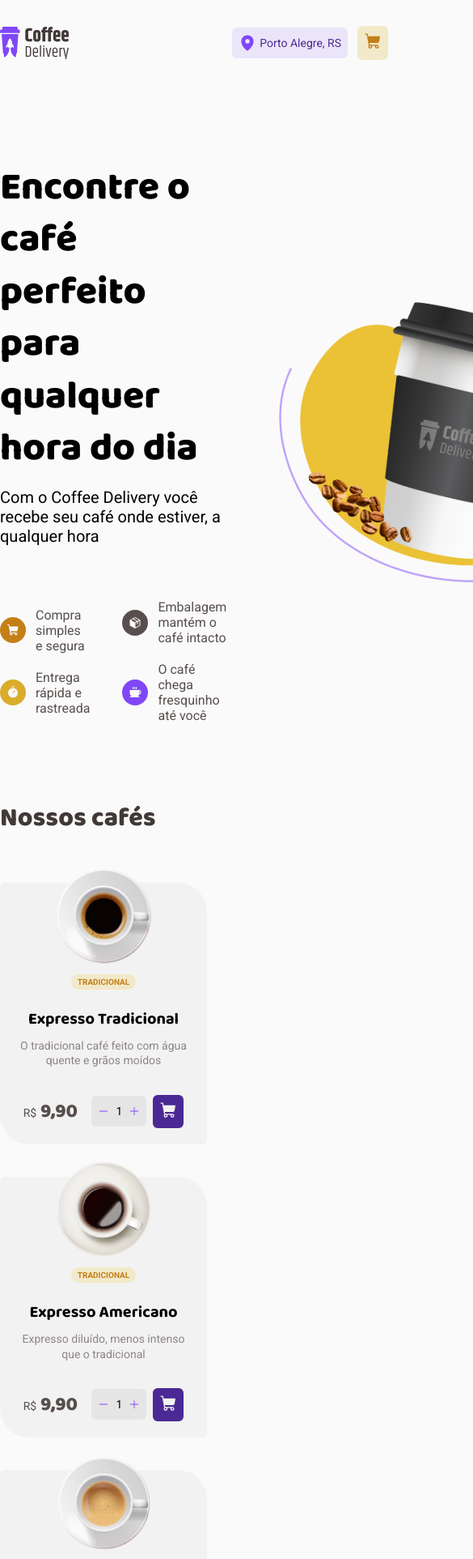
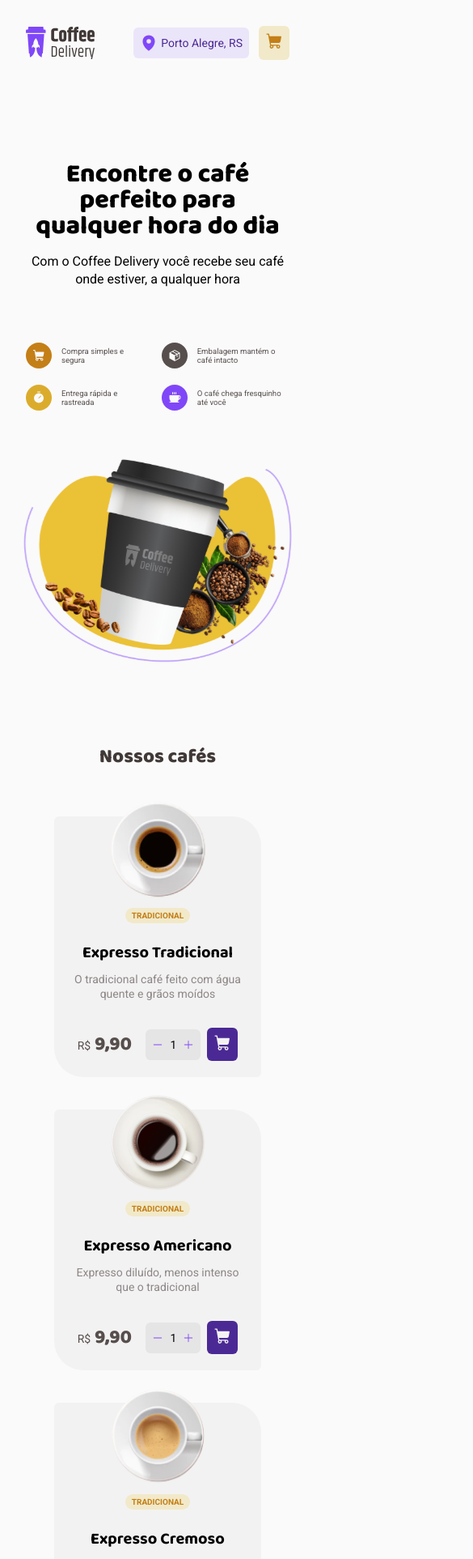
Before and after one commit to brunomat480/coffee-delivery, a React (Vite) app: page / in a window 390 px wide. Shown: the top 1925 px of the page at 81% size, 585 px wide, since content can reach past the window. Built offline with nearby package versions, Linux system fonts and the light colour scheme.

Commit message:
style:responsive homepage

```diff
--- a/src/components/Header/index.tsx
+++ b/src/components/Header/index.tsx
@@ -1,6 +1,6 @@
 import { Link } from 'react-router-dom';
 
-import { HeaderContainer } from './styles';
+import { HeaderContainer, Location } from './styles';
 
 import { MapPin, ShoppingCart } from '@phosphor-icons/react';
 import { useTheme } from 'styled-components';
@@ -15,13 +15,21 @@ export function Header() {
       <img src={logo} alt="Logo" />
 
       <div>
-        <span>
-          <MapPin color={theme.colors.purple} size={22} weight="fill" />
+        <Location>
+          <MapPin
+            color={theme.colors.purple}
+            size={22}
+            weight="fill"
+          />
           Porto Alegre, RS
-        </span>
+        </Location>
 
         <Link to="/">
-          <ShoppingCart color={theme.colors['yellow-dark']} size={22} weight="fill" />
+          <ShoppingCart
+            color={theme.colors['yellow-dark']}
+            size={22}
+            weight="fill"
+          />
         </Link>
       </div>
     </HeaderContainer>
--- a/src/components/Header/styles.ts
+++ b/src/components/Header/styles.ts
@@ -5,25 +5,12 @@ export const HeaderContainer = styled.header`
 
   display: flex;
   justify-content: space-between;
+  align-items: center;
 
   div {
     display: flex;
     align-items: center;
     gap: .75rem;
-
-    span {
-      padding: .5rem;
-
-      display: flex;
-      align-items: center;
-      gap: .25rem;
-
-      background: ${({ theme }) => theme.colors['purple-light']};
-      color: ${({ theme }) => theme.colors['purple-dark']};
-
-      font-size: .875rem;
-      border-radius: 6px;
-    }
 
     a {
       padding: .5rem;
@@ -31,6 +18,18 @@ export const HeaderContainer = styled.header`
 
       background: ${({ theme }) => theme.colors['yellow-light']};
     }
-
   }
 `;
+
+export const Location = styled.span`
+  padding: .5rem;
+  font-size: .875rem;
+  border-radius: 6px;
+
+  display: flex;
+  align-items: center;
+  gap: .25rem;
+
+  background: ${({ theme }) => theme.colors['purple-light']};
+  color: ${({ theme }) => theme.colors['purple-dark']};
+`;
--- a/src/components/ProductCard/index.tsx
+++ b/src/components/ProductCard/index.tsx
@@ -1,6 +1,6 @@
 import { Minus, Plus, ShoppingCart } from '@phosphor-icons/react';
 import { useTheme } from 'styled-components';
-import { ButtonAddProduct, Price, ProductCardContainer, ProductControls, Quantity, Type } from './styles';
+import { ButtonAddProduct, Price, ProductCardContainer, ProductControls, QuantityProducts, Type, TypeGroups } from './styles';
 import { formatCurrency } from '../../utils/formatCurrency';
 
 interface ProductCardProps {
@@ -11,33 +11,35 @@ interface ProductCardProps {
   price: number;
 }
 
-export function ProductCard({ image, name, types, description, price }: ProductCardProps) {
+export function ProductCard({
+  image,
+  name,
+  types,
+  description,
+  price
+}: ProductCardProps) {
   const { colors } = useTheme();
 
   return (
     <ProductCardContainer>
       <img src={image} />
 
-      <div className="types">
+      <TypeGroups>
         {types.map((type) => (
           <Type key={Math.random()}>
             {type}
           </Type>
         ))}
-      </div>
+      </TypeGroups>
 
-
-      <h3>
-        {name}
-      </h3>
-
+      <h3>{name}</h3>
       <p>{description}</p>
 
       <ProductControls>
         <Price><small>R$</small> {formatCurrency(price)}</Price>
 
         <div>
-          <Quantity>
+          <QuantityProducts>
             <button type="button">
               <Minus color={colors.purple} size={14} />
             </button>
@@ -45,10 +47,14 @@ export function ProductCard({ image, name, types, description, price }: ProductC
             <button type="button">
               <Plus color={colors.purple} size={14} />
             </button>
-          </Quantity>
+          </QuantityProducts>
 
           <ButtonAddProduct type="button">
-            <ShoppingCart color={colors['base-card']} size={22} weight='fill' />
+            <ShoppingCart
+              color={colors['base-card']}
+              size={22}
+              weight='fill'
+            />
           </ButtonAddProduct>
         </div>
       </ProductControls>
--- a/src/components/ProductCard/styles.ts
+++ b/src/components/ProductCard/styles.ts
@@ -2,17 +2,15 @@ import styled from 'styled-components';
 
 export const ProductCardContainer = styled.div`
   width: 16rem;
-  /* height: 19.375rem; */
   text-align: center;
-  padding-inline: 1.25rem;
-  padding-bottom: 1.25rem;
+  padding: 0 1.25rem 1.25rem;
 
   display: flex;
   flex-direction: column;
   align-items: center;
 
   background: ${({ theme }) => theme.colors['base-card']};
-  border-radius: 6px 36px 6px 36px;
+  border-radius: 6px 36px;
 
   img {
     margin-top: -1.2rem;
@@ -33,17 +31,18 @@ export const ProductCardContainer = styled.div`
 
     margin-top: .5rem;
   }
+`;
 
-  .types {
-    display: flex;
-    align-items: center;
-    gap: .25rem;
-  }
+export const TypeGroups = styled.div`
+  margin-top: .75rem;
+
+  display: flex;
+  align-items: center;
+  gap: .25rem;
 `;
 
 export const Type = styled.span`
   padding: .25rem .5rem;
-  margin-top: .75rem;
   background: ${({ theme }) => theme.colors['yellow-light']};
   border-radius: 100px;
 
@@ -60,7 +59,6 @@ export const ProductControls = styled.div`
   display: flex;
   align-items: center;
   justify-content: space-around;
-
 
   & > div {
     display: flex;
@@ -82,9 +80,9 @@ export const Price = styled.span`
   }
 `;
 
-export const Quantity = styled.div`
+export const QuantityProducts = styled.div`
   height: 2.375rem;
-  padding: .5rem;
+  padding-inline: .5rem;
   border-radius: 6px;
 
   background: ${({ theme }) => theme.colors['base-button']};
@@ -97,6 +95,13 @@ export const Quantity = styled.div`
 
   button {
     line-height: 0;
+    cursor: pointer;
+
+    &:hover {
+      svg {
+        fill: ${({ theme }) => theme.colors['purple-dark']};
+      }
+    }
   }
 `;
 
@@ -106,6 +111,7 @@ export const ButtonAddProduct = styled.button`
 
   background: ${({ theme }) => theme.colors['purple-dark']};
   cursor: pointer;
+  transition: background .1s;
 
   &:hover {
     background: ${({ theme }) => theme.colors.purple};
--- a/src/layout/DefaultLayout/styles.ts
+++ b/src/layout/DefaultLayout/styles.ts
@@ -2,7 +2,13 @@ import styled from 'styled-components';
 
 export const LayoutContainer = styled.div`
   max-width: 1120px;
-  min-width: 480px;
+  margin: auto;
 
-  margin: auto;
+  @media only screen and (max-width: 767px)  {
+    padding-inline: 2rem;
+  }
+
+  @media (min-width: 768px) and (max-width: 991px) {
+    padding-inline: 2rem;
+  }
 `;
--- a/src/pages/Home/index.tsx
+++ b/src/pages/Home/index.tsx
@@ -129,6 +129,7 @@ export function Home() {
         <header>
           <div>
             <h1>Encontre o café perfeito para qualquer hora do dia</h1>
+
             <p>Com o Coffee Delivery você recebe seu café onde estiver, a qualquer hora</p>
           </div>
 
@@ -187,6 +188,5 @@ export function Home() {
         </div>
       </ProductsContainer>
     </>
-
   );
 }
--- a/src/pages/Home/styles.ts
+++ b/src/pages/Home/styles.ts
@@ -25,9 +25,51 @@ export const HeaderContainer = styled.section`
       font-size: 1.25rem;
       margin-top: 1rem;
     }
-
   }
 
+  @media only screen and (max-width: 767px) {
+    display: flex;
+    flex-direction: column;
+    align-items: center;
+    justify-content: center;
+
+    header {
+      h1 {
+        text-align: center;
+        font-size: 2rem;
+        line-height: 2rem;
+      }
+
+      p {
+        font-size: 1rem;
+        line-height: 1.4rem;
+        text-align: center;
+      }
+    }
+
+    img {
+        width: 23.625rem;
+        height: 16.25rem;
+      }
+  }
+
+  @media (min-width: 768px) and (max-width: 991px) {
+    header {
+      h1 {
+        font-size: 2rem;
+        line-height: 2.5rem;
+      }
+
+      p {
+        font-size: 1rem;
+      }
+    }
+
+    img {
+      width: 26.625rem;
+      height: 19.375rem;
+    }
+  }
 `;
 
 export const ItemsContainer = styled.div`
@@ -51,6 +93,22 @@ export const ItemsGroup = styled.div`
       color: ${({ theme }) => theme.colors['base-text']};
     }
   }
+
+  @media only screen and (max-width: 767px) {
+    div {
+      span {
+        font-size: .6rem;
+      }
+    }
+  }
+
+  @media (min-width: 768px) and (max-width: 991px) {
+    div {
+      span {
+        font-size: .8rem;
+      }
+    }
+  }
 `;
 
 const ITEMS_COLORS = {
@@ -70,7 +128,6 @@ export const Item = styled.div<ItemProps>`
   display: inline-flex;
 
   background: ${({ theme, $itemColor }) => theme.colors[ITEMS_COLORS[$itemColor]]};
-
 `;
 
 export const ProductsContainer = styled.section`
@@ -92,4 +149,26 @@ export const ProductsContainer = styled.section`
     gap: 2.5rem 2rem;
     flex-wrap: wrap;
   }
+
+  @media only screen and (max-width: 767px) {
+    h2 {
+      text-align: center;
+      font-size: 1.5rem;
+    }
+
+    & > div {
+      flex-direction: column;
+    }
+  }
+
+  @media (min-width: 768px) and (max-width: 991px) {
+    h2 {
+      font-size: 1.5rem;
+      text-align: center;
+    }
+
+    & > div {
+      justify-content: center;
+    }
+  }
 `;
```
